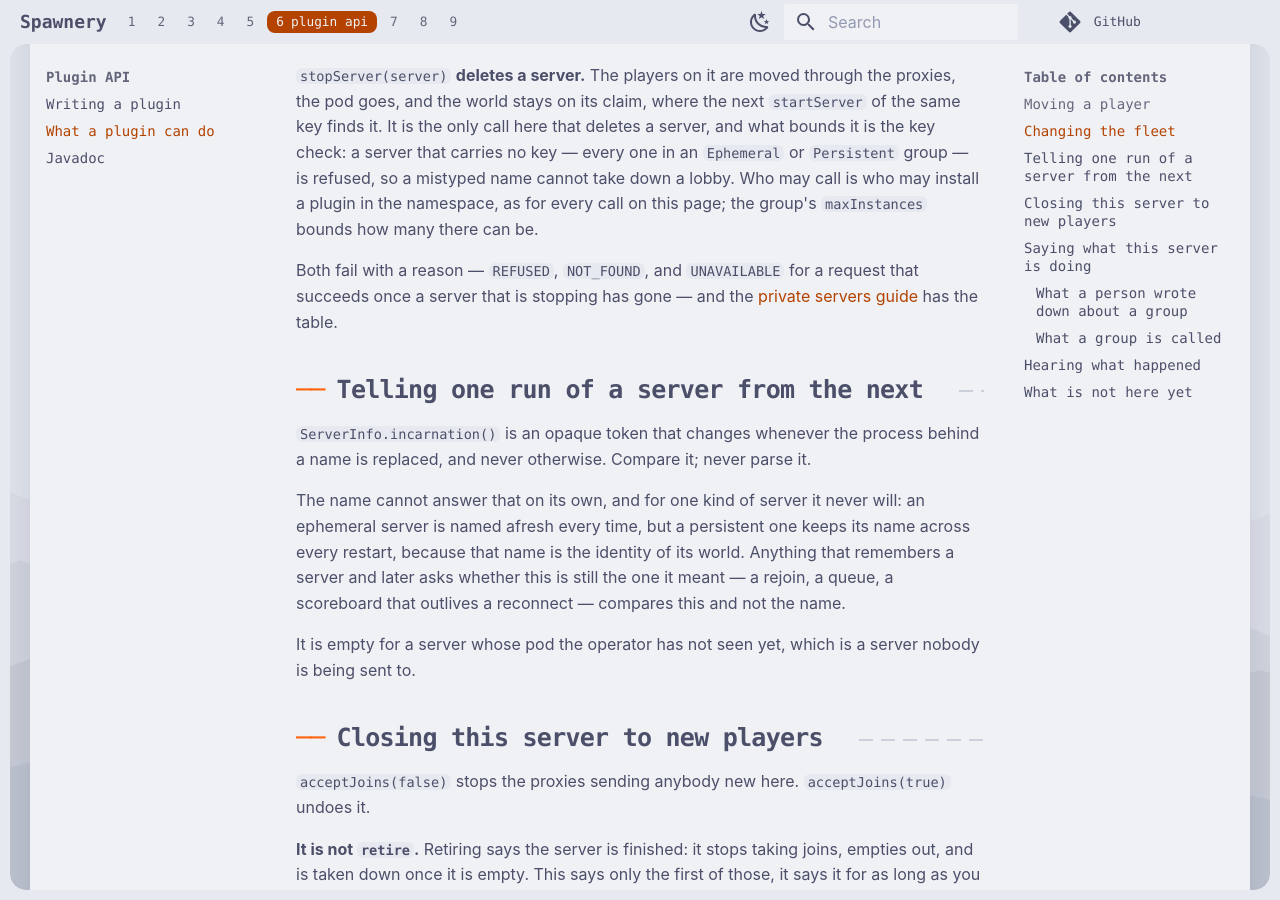
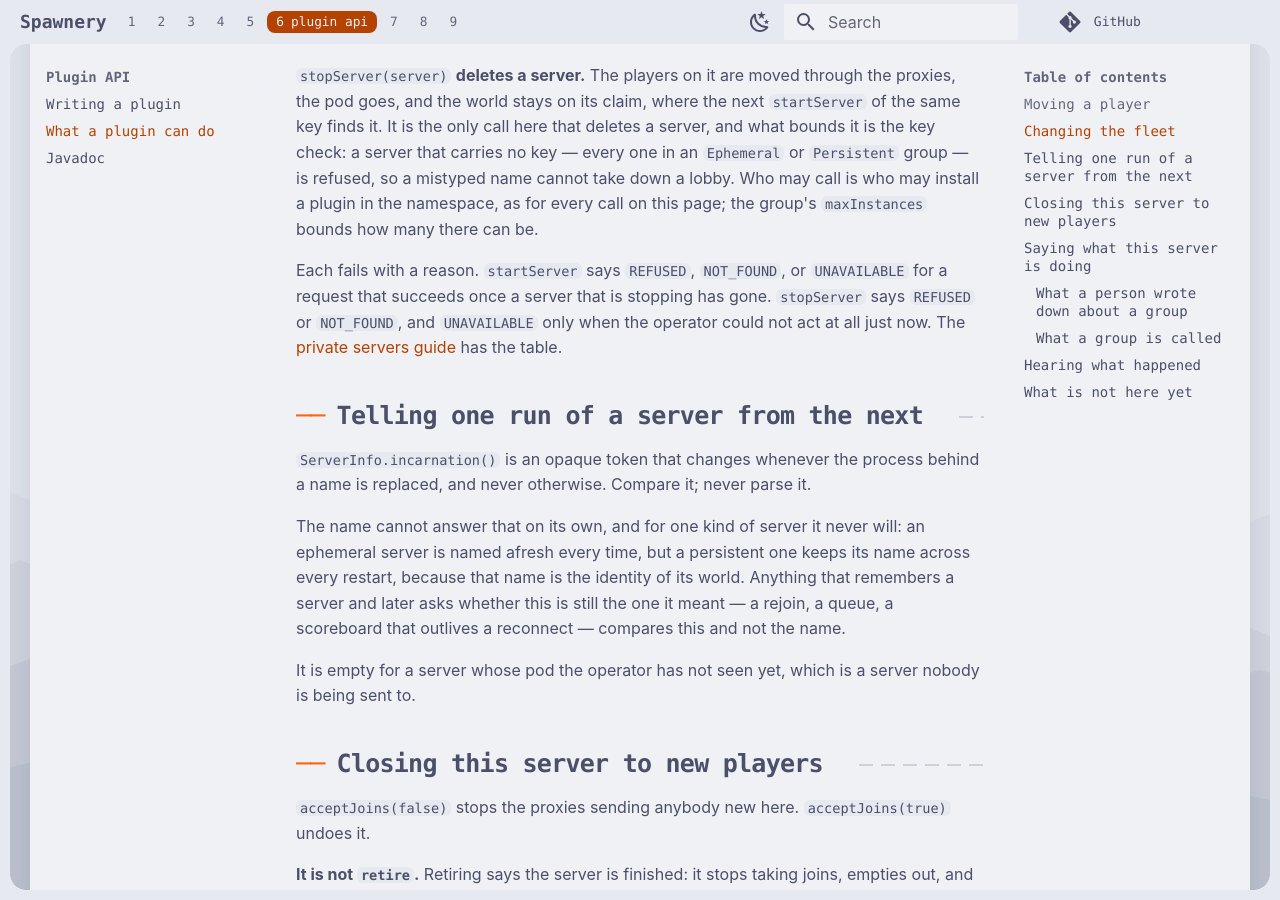
Before and after one commit to spawnery/spawnery, an MkDocs documentation site: the page built from docs/plugin-api/what-a-plugin-can-do.md, in a window 1280 px wide and 900 px high, scrolled down 1681 px. Built offline with MkDocs 1.6.1 and Material for MkDocs 9.7.7, drawn with Linux system fonts in a browser that asks for light colours; some web fonts are replaced; comment, search, counter and statistics services are not loaded.

Commit message:
docs(plugin-api): each new call carries its own failure list
"Both fail with ... UNAVAILABLE for a request that succeeds once a
server that is stopping has gone" is true of startServer only.
stopServer answers UNAVAILABLE just when the operator could not act at
all, so the sentence is split and each call names its own reasons.

Co-Authored-By: Claude Opus 5 <noreply@anthropic.com>

```diff
--- a/docs/plugin-api/what-a-plugin-can-do.md
+++ b/docs/plugin-api/what-a-plugin-can-do.md
@@ -80,8 +80,10 @@ name cannot take down a lobby. Who may call is who may install a plugin in the
 namespace, as for every call on this page; the group's `maxInstances` bounds how
 many there can be.
 
-Both fail with a reason — `REFUSED`, `NOT_FOUND`, and `UNAVAILABLE` for a
-request that succeeds once a server that is stopping has gone — and the
+Each fails with a reason. `startServer` says `REFUSED`, `NOT_FOUND`, or
+`UNAVAILABLE` for a request that succeeds once a server that is stopping has
+gone. `stopServer` says `REFUSED` or `NOT_FOUND`, and `UNAVAILABLE` only when
+the operator could not act at all just now. The
 [private servers guide](../guides/on-demand-servers.md) has the table.
 
 ## Telling one run of a server from the next
```
